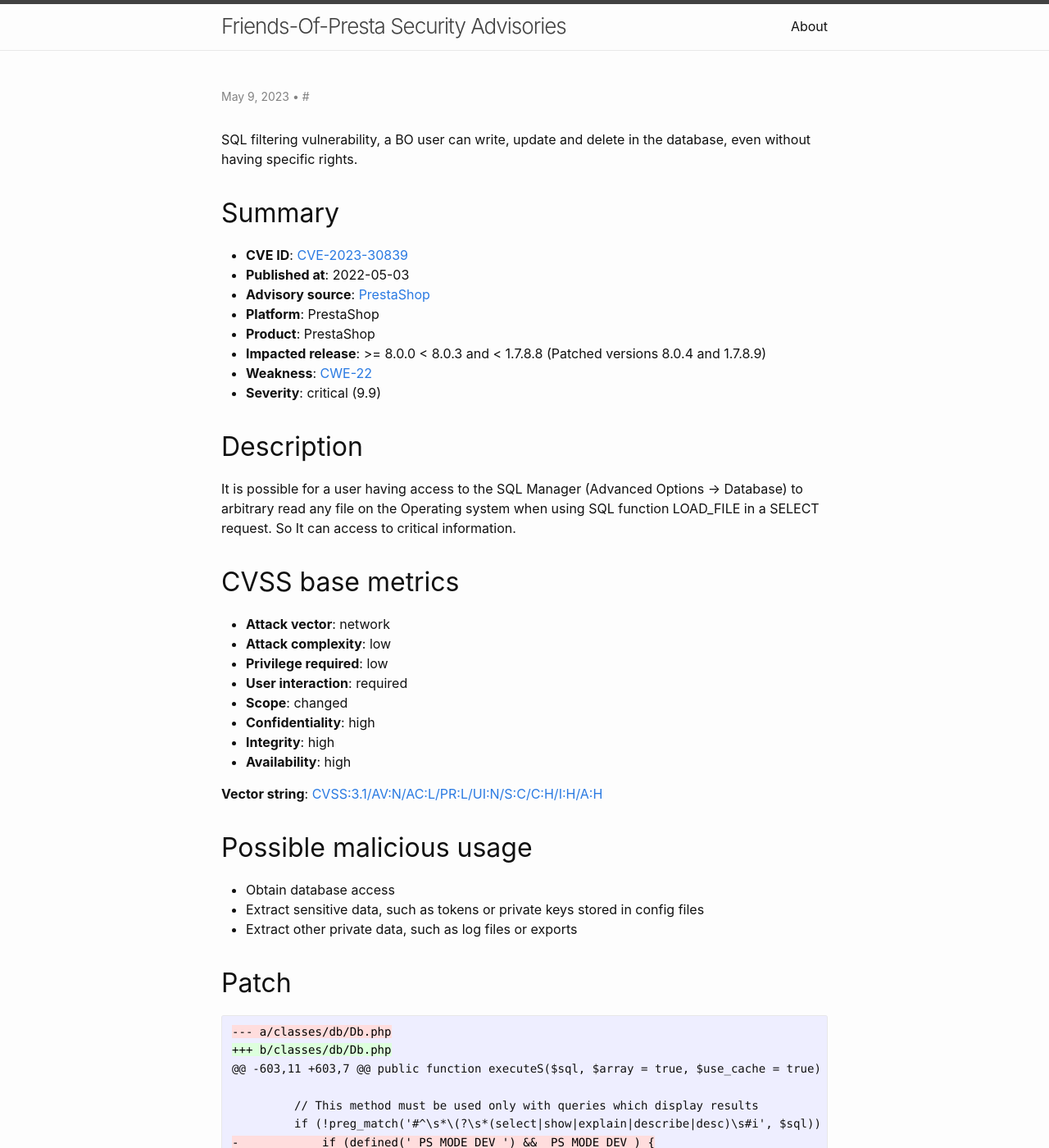
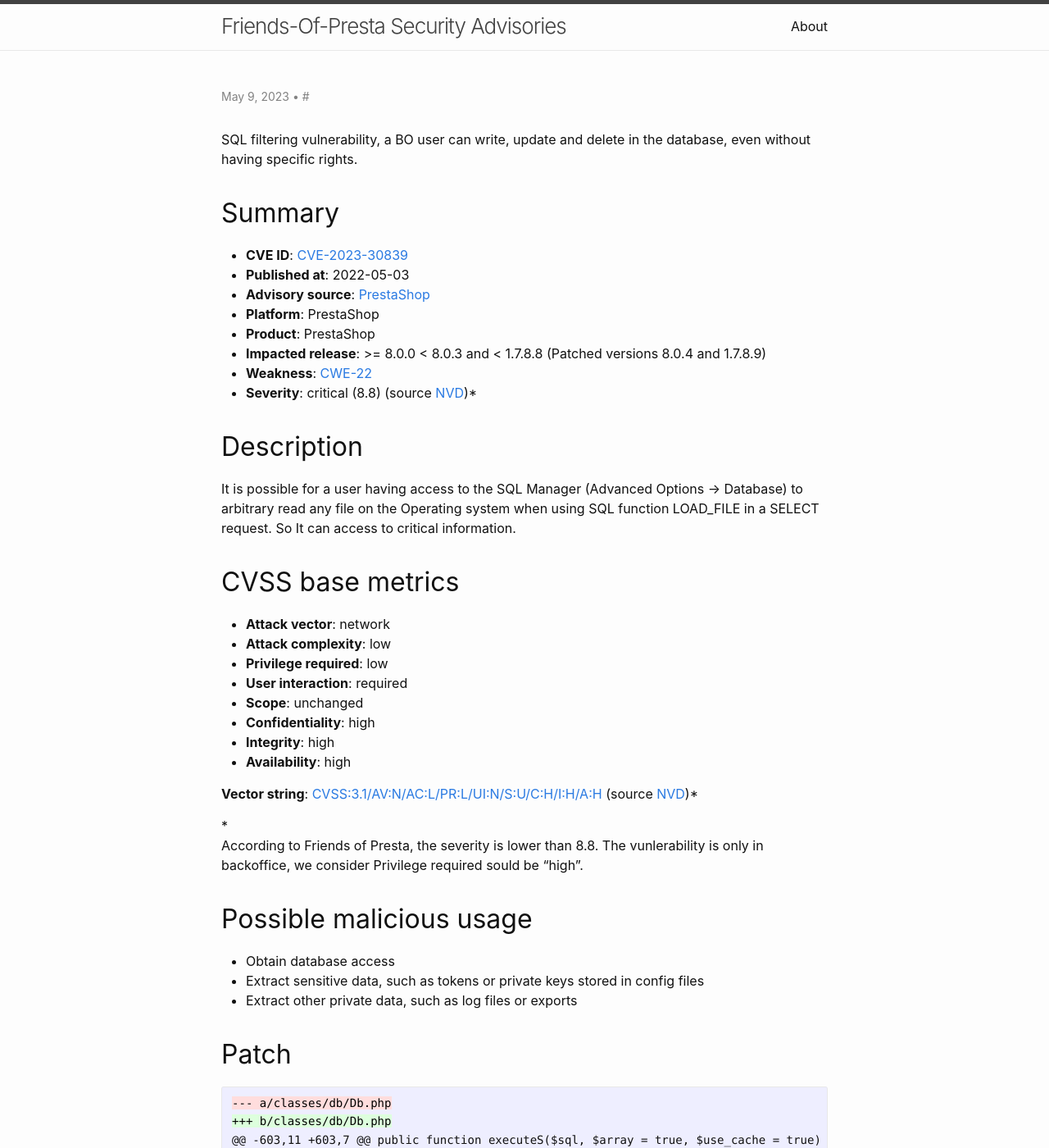
Before and after one commit to friends-of-presta/security-advisories, a Jekyll site: the page built from _posts/2023-05-03-core-CVE-2023-30839.md, in a window 1280 px wide and 1400 px high. Shown: the whole window at 82% size. Built offline with Jekyll 4.4.1, drawn with Linux system fonts in a browser that asks for light colours; our own code applies the rules of GitHub Pages for plain Markdown files.

Commit message:
Update CVSS according to NVD on CVE-2023-30839

```diff
--- a/_posts/2023-05-03-core-CVE-2023-30839.md
+++ b/_posts/2023-05-03-core-CVE-2023-30839.md
@@ -5,7 +5,7 @@ categories: core
 author:
 - Friends-Of-Presta.org
 meta: "CVE,PrestaShop,core"
-severity: "critical (9.9)"
+severity: "critical (8.8)"
 ---
 
 SQL filtering vulnerability, a BO user can write, update and delete in the database, even without having specific rights.
@@ -19,7 +19,8 @@ SQL filtering vulnerability, a BO user can write, update and delete in the datab
 * **Product**: PrestaShop
 * **Impacted release**: >= 8.0.0 < 8.0.3 and < 1.7.8.8 (Patched versions 8.0.4 and 1.7.8.9)
 * **Weakness**: [CWE-22](https://www.cvedetails.com/cwe-details/22/cwe.html)
-* **Severity**: critical (9.9)
+* **Severity**: critical (8.8) (source [NVD](https://nvd.nist.gov/vuln/detail/CVE-2023-30839))<supp>*</supp>
+
 
 ## Description
 
@@ -31,12 +32,14 @@ It is possible for a user having access to the SQL Manager (Advanced Options ->
 * **Attack complexity**: low
 * **Privilege required**: low
 * **User interaction**: required
-* **Scope**: changed
+* **Scope**: unchanged
 * **Confidentiality**: high
 * **Integrity**: high
 * **Availability**: high
 
-**Vector string**: [CVSS:3.1/AV:N/AC:L/PR:L/UI:N/S:C/C:H/I:H/A:H](https://nvd.nist.gov/vuln-metrics/cvss/v3-calculator?vector=AV:N/AC:L/PR:L/UI:N/S:C/C:H/I:H/A:H)
+**Vector string**: [CVSS:3.1/AV:N/AC:L/PR:L/UI:N/S:U/C:H/I:H/A:H](https://nvd.nist.gov/vuln-metrics/cvss/v3-calculator?vector=AV:N/AC:L/PR:L/UI:N/S:U/C:H/I:H/A:H) (source [NVD](https://nvd.nist.gov/vuln/detail/CVE-2023-30839))<supp>*</supp>
+
+<supp>*</supp> According to Friends of Presta, the severity is lower than 8.8. The vunlerability is only in backoffice, we consider Privilege required sould be "high".
 
 ## Possible malicious usage
 
```
